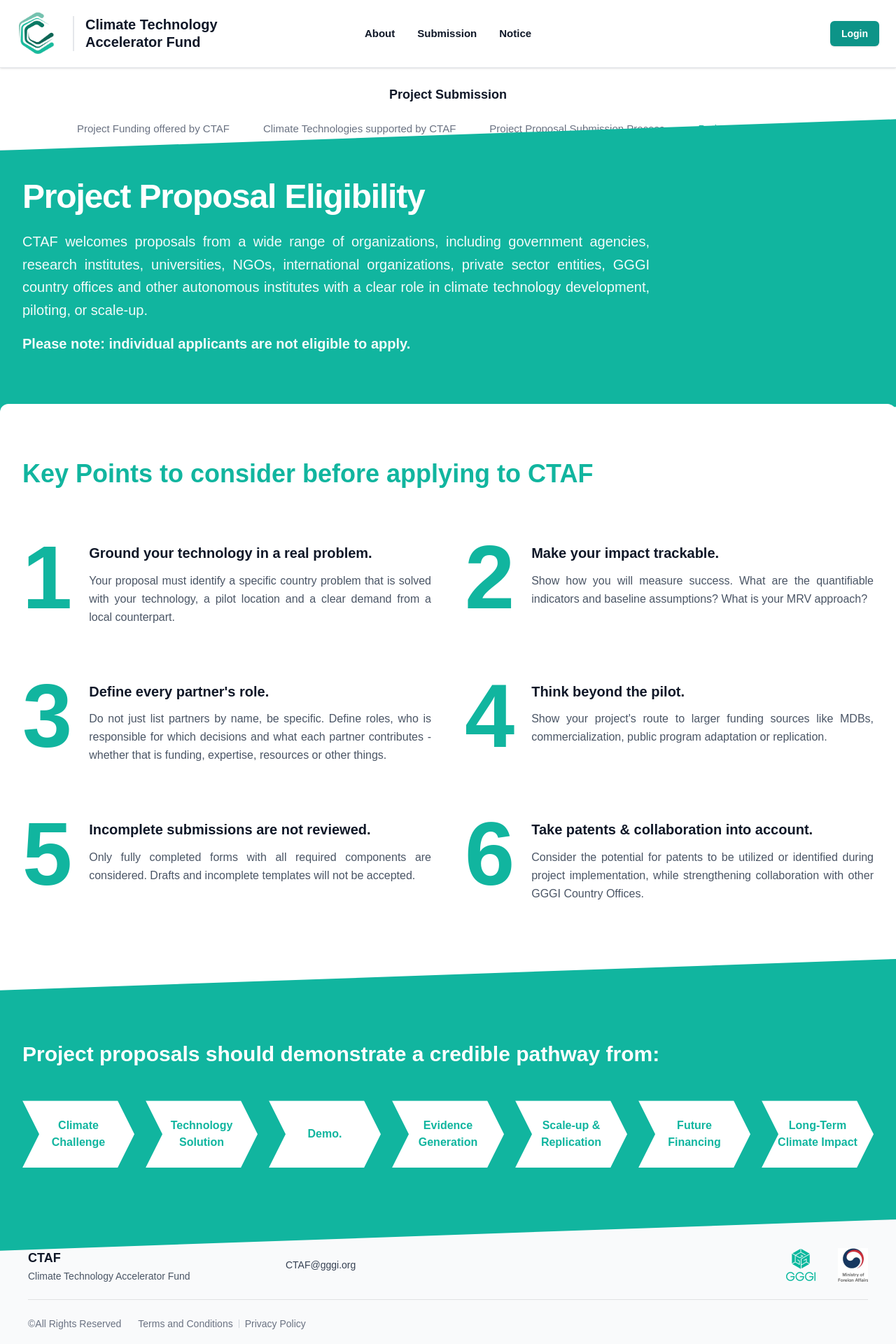
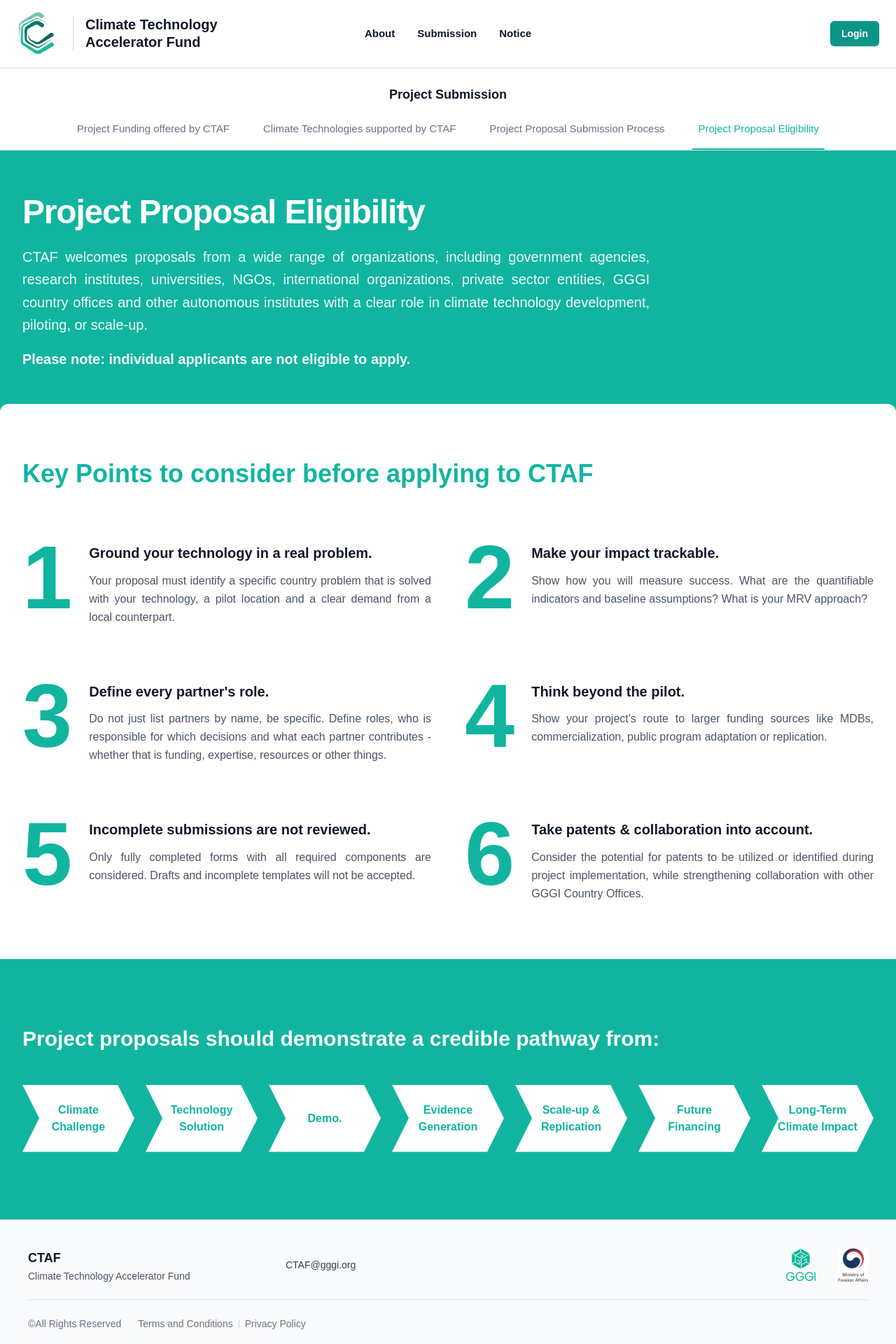
Before and after one commit to LzLLC2022/CPMS, a Next.js app: page /about/eligibility in a window 1280 px wide. Shown: the top 1920 px of the page at 70% size. Built offline with nearby package versions, Linux system fonts and the light colour scheme.

Commit message:
style: remove skewed diagonal styling from eligibility page sections

```diff
--- a/src/app/about/eligibility/page.tsx
+++ b/src/app/about/eligibility/page.tsx
@@ -48,8 +48,8 @@
     <div className="min-h-screen bg-white">
 
       {/* Top Header Section - Teal Background */}
-      <div className="bg-[#11B59F] text-white py-16 sm:py-24" style={{ transform: 'skewY(-2deg)', transformOrigin: 'top left', paddingTop: '4rem', paddingBottom: '6rem' }}>
-        <div className="max-w-7xl mx-auto px-4 sm:px-6 lg:px-8" style={{ transform: 'skewY(2deg)' }}>
+      <div className="bg-[#11B59F] text-white py-16 sm:py-24" style={{ paddingTop: '4rem', paddingBottom: '6rem' }}>
+        <div className="max-w-7xl mx-auto px-4 sm:px-6 lg:px-8">
           <h1 className="text-4xl font-extrabold sm:text-5xl tracking-tight mb-6">
             Project Proposal Eligibility
           </h1>
@@ -95,8 +95,8 @@
       </div>
 
       {/* Bottom Section - Pathway (Teal Background) */}
-      <div className="bg-[#11B59F] text-white py-16 sm:py-24" style={{ transform: 'skewY(-2deg)', transformOrigin: 'bottom right' }}>
-        <div className="max-w-7xl mx-auto px-4 sm:px-6 lg:px-8" style={{ transform: 'skewY(2deg)' }}>
+      <div className="bg-[#11B59F] text-white py-16 sm:py-24">
+        <div className="max-w-7xl mx-auto px-4 sm:px-6 lg:px-8">
           <h2 className="text-2xl sm:text-3xl font-bold mb-12">
             Project proposals should demonstrate a credible pathway from:
           </h2>
```
